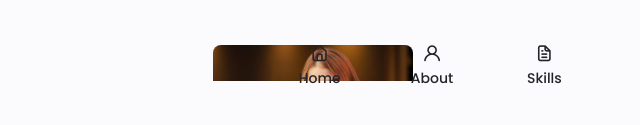
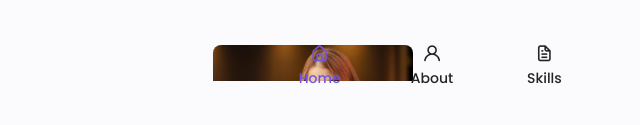
Before and after one commit to souravsk/Portfolio-website, a plain HTML site: page index.html in a window 1280 px wide. Shown: the part 671-796 px from the top of the page, 95-735 px from the left. Drawn offline with nearby package versions, Linux system fonts and the light colour scheme.

Commit message:
scroll funtion for the scrolling

```diff
--- a/assets/css/styles.css
+++ b/assets/css/styles.css
@@ -239,7 +239,9 @@ img {
 }
 
 /* Active link */
-
+.active-link{
+  color: var(--first-color);
+}
 
 /* Change background header */
 
--- a/assets/js/main.js
+++ b/assets/js/main.js
@@ -112,6 +112,25 @@ let swiper = new Swiper('.project__container', {
 
 /*==================== SCROLL SECTIONS ACTIVE LINK ====================*/
 
+const sections = document.querySelectorAll('section[id]')
+
+function scrollActive(){
+    const scrollY = window.pageYOffset
+
+    sections.forEach(current => {
+        const sectionHeight = current.offsetHeight
+        const sectionTop = current.offsetTop - 50;
+        sectionId = current.getAttribute('id')
+
+        if(scrollY > sectionTop && scrollY <= sectionTop + sectionHeight){
+            document.querySelector('.nav__menu a[href*=' + sectionId + ']').classList.add('active-link')
+        }else{
+            document.querySelector('.nav__menu a[href*=' + sectionId + ']').classList.remove('active-link')
+
+        }
+    })
+}
+window.addEventListener('scroll', scrollActive)
 
 /*==================== CHANGE BACKGROUND HEADER ====================*/
 
--- a/index.html
+++ b/index.html
@@ -23,7 +23,7 @@
                 <div class="nav__menu" id="nav-menu">
                     <ul class="nav__list grid">
                         <li class="nav__item">
-                            <a href="#home" class="nav__link">
+                            <a href="#home" class="nav__link active-link">
                                 <i class="uil uil-estate nav__icon"></i> Home
                             </a>
                         </li>
```
